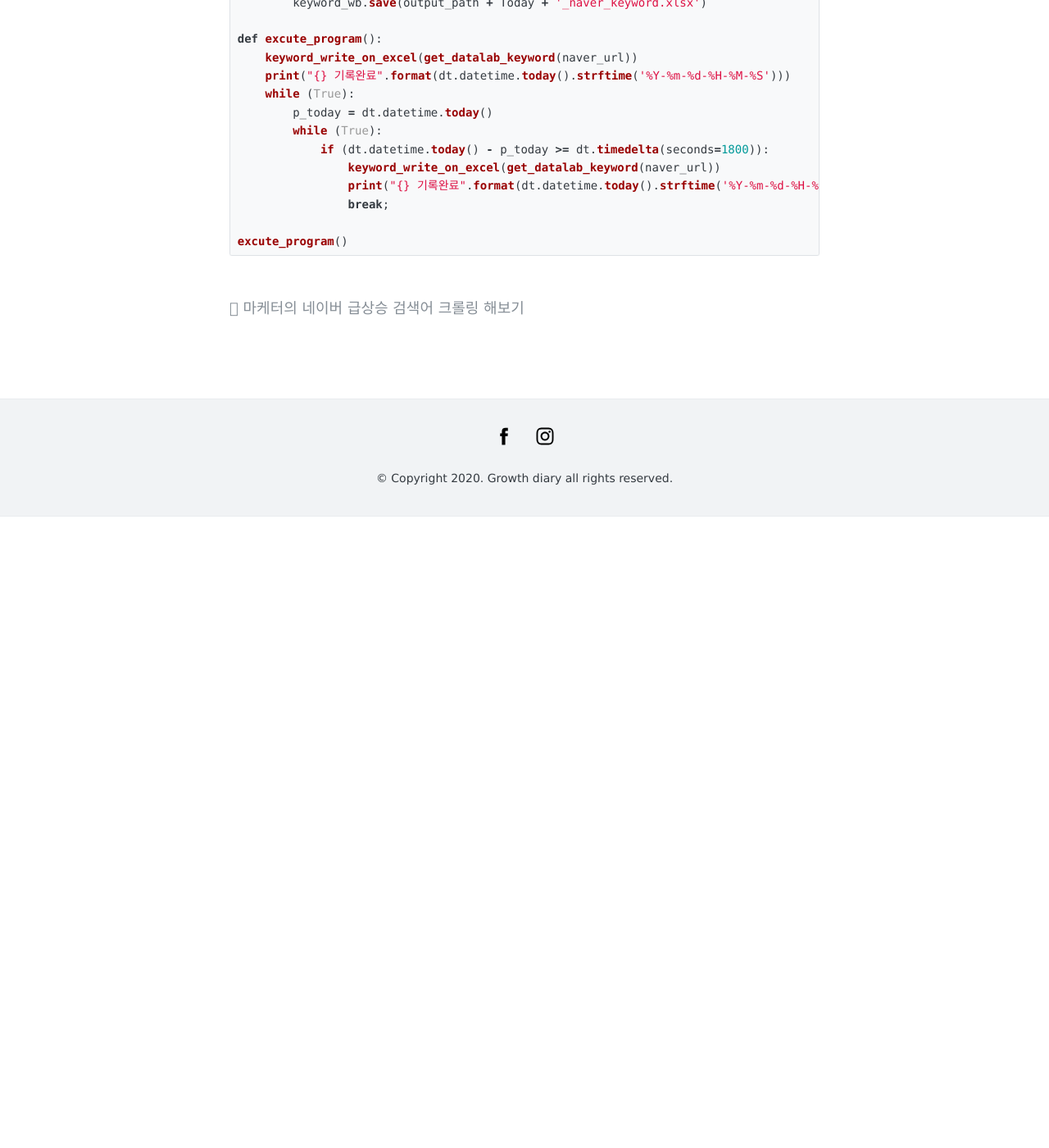
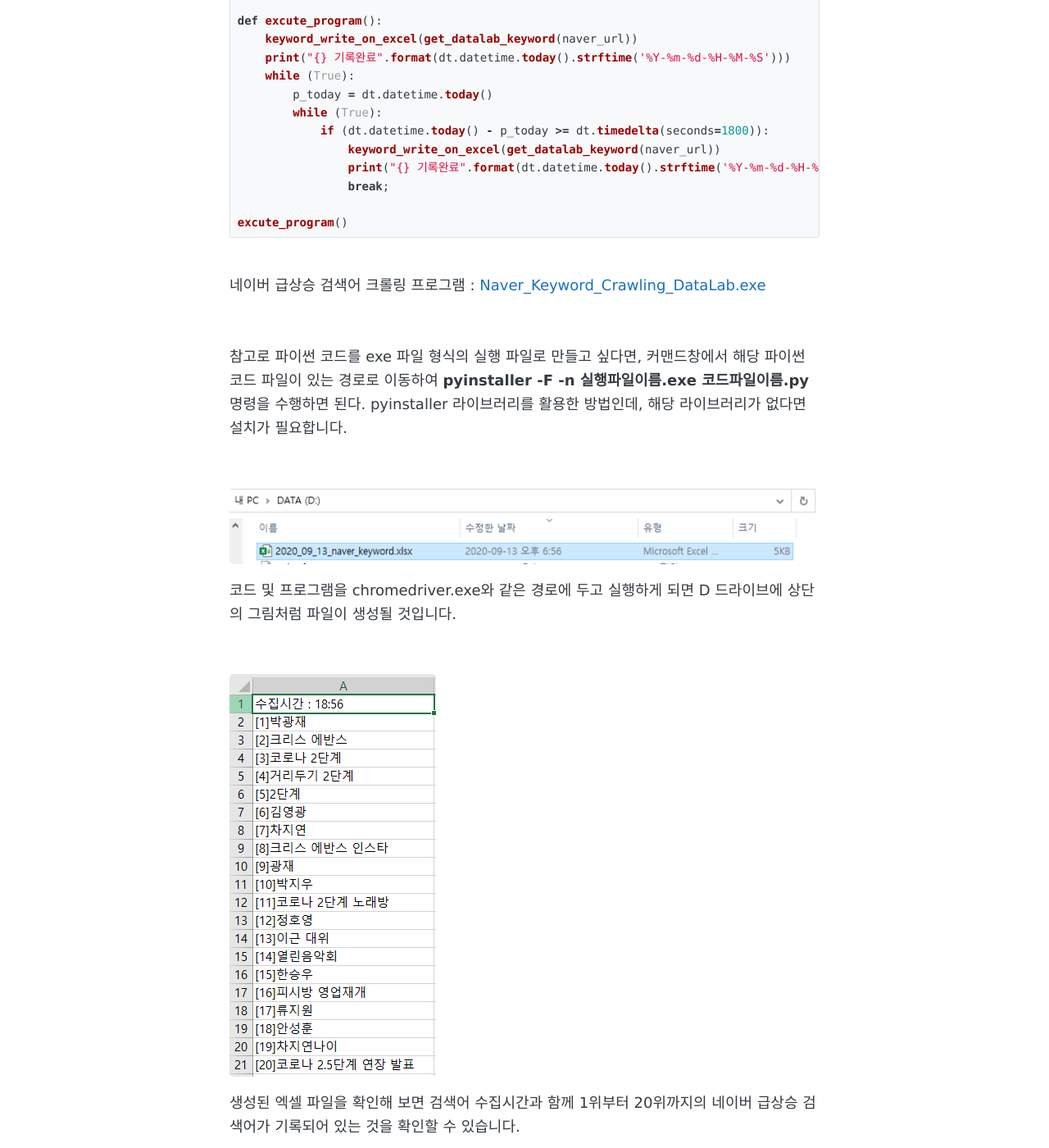
Before and after one commit to sinsa08/growth-hacker.kr, a Jekyll site: the page built from _posts/2020-01-04-마케터의-네이버-급상승-검색어-크롤링-해보기_V2.md, in a window 1280 px wide and 1400 px high, scrolled down 13028 px. Shown: the whole window at 82% size. Built offline with Jekyll 4.4.1, drawn with Linux system fonts in a browser that asks for light colours; before the commit the page ends 13658 px from its top, so only the background shows below that; some of the changed text lies outside the part shown.

Commit message:
Last Change

````diff
--- a/_posts/2020-01-04-마케터의-네이버-급상승-검색어-크롤링-해보기_V2.md
+++ b/_posts/2020-01-04-마케터의-네이버-급상승-검색어-크롤링-해보기_V2.md
@@ -43,11 +43,11 @@
 
 <br>
 
-<h3>Naver DataLab</h3>
+<h2>Naver DataLab</h2>
 
 우선 Naver DataLab은 네이버 메인의 급상승 검색어 정보를 확인할 때, 우측 하단의 버튼을 통해서 접속이 가능합니다.
 
-![Naver2-1](/images/post/Naver2/Naver_DataLab_1.PNG)
+![Naver2-1](/images/post/Naver2/Naver2-1.PNG)
 
 <br>
 
@@ -55,7 +55,7 @@
 
 접속을 하게되면 날짜 와 시간 및 여러가지 상세 옵션에 따른 급상승 검색어를 확인할 수 있는데, 이 페이지에서 1위부터 20위까지의 급상승 검색어를 크롤링하는 프로그램을 만들었습니다.
 
-![Naver2-2](/images/post/Naver2/Naver_DataLab_2.PNG)
+![Naver2-2](/images/post/Naver2/Naver2-2.PNG)
 
 네이버 급상승 검색어 크롤링 프로그램 : <a href="https://drive.google.com/drive/folders/1MVUN7FJcob1gjowcJZHJz8lMbgDqEZZe?usp=sharing" target="blank">Naver_Keyword_Crawling_DataLab.exe</a>
 
@@ -63,7 +63,7 @@
 
 <br>
 
-<h3>Chrome Driver</h3>
+<h2>Chrome Driver</h2>
 
 <br>
 
@@ -71,7 +71,7 @@
 
 우선 자신의 크롬 버전을 확인할 필요가 있습니다. 하단의 이미지처럼 Chrome에 접속하였을 때, 우측 상단에 점 3개(?)를 클릭하게 되면 자신의 Chrome 설정을 확인할 수 있는 버튼이 있습니다.
 
-![Naver2-3](/images/post/Naver2/Chrome_Driver_1.PNG)
+![Naver2-3](/images/post/Naver2/Naver2-3.PNG)
 
 <br>
 
@@ -79,7 +79,7 @@
 
 설정 버튼을 클릭하게 되면 자신의 설정 정보를 확인할 수 있는 창이 뜨게 되는데, 하단의 이미지처럼 왼쪽탭에서 Chrome 정보를 클릭하게 되면 현재 자신의  Chrome 버전을 확인할 수 있습니다.
 
-![Naver2-4](/images/post/Naver2/Chrome_Driver_2.PNG)
+![Naver2-4](/images/post/Naver2/Naver2-4.PNG)
 
 <br>
 
@@ -89,7 +89,7 @@
 
 전 85버전이므로 해당 버전 다운로드 받기를 클릭했습니다.
 
-![Naver2-5](/images/post/Naver2/Chrome_Driver_3.PNG)
+![Naver2-5](/images/post/Naver2/Naver2-5.PNG)
 
 <br>
 
@@ -97,7 +97,7 @@
 
 다운로드 받기를 클릭하게 되면 OS 환경에 따른 압축파일들이 존재하는데, 그 중 자신에게 적합한 파일을 클릭하여 다운 받으시면 됩니다. 전 Window를 사용하고 있으므로 win32.zip 파일을 다운 받았습니다.
 
-![Naver2-6](/images/post/Naver2/Chrome_Driver_4.PNG)
+![Naver2-6](/images/post/Naver2/Naver2-6.PNG)
 
 <br>
 
@@ -105,7 +105,7 @@
 
 다운 받은 파일을 압축 풀게되면 **chromedriver.exe** 파일이 있는 것을 확인하실 수 있을텐데, 이 Chrome Driver 실행 파일을 네이버 급상승 검색어 크롤링 프로그램과 동일한 공간 및 폴더에 두시면 됩니다.
 
-![Naver2-7](/images/post/Naver2/Chrome_Driver_5.PNG)
+![Naver2-7](/images/post/Naver2/Naver2-7.PNG)
 
 그럼 이제 네이버 급상승 검색어 프로그램에 관해서 살펴보겠습니다.
 
@@ -255,7 +255,7 @@
 
 다만, DataLab에 접속하게 되면 항상 하단의 이미지와 동일한 상세 옵션과 전체 연령 기준으로 접속하게 됩니다. 따라서 이번 크롤링 프로그램은 아래와 같이 정해진 옵션과 연령을 기준으로 급상승 키워드를 크롤링하게 되는점 참고 부탁드립니다.
 
-![Naver2-8](/images/post/Naver2/Naver_DataLab_3.PNG)
+![Naver2-8](/images/post/Naver2/Naver2-8.PNG)
 
 **(추후에 상세 옵션과 연령대를 지정할 수 있는 기능을 넣을 예정입니다. 아마 V3에서...)**
 
@@ -303,7 +303,7 @@
 
 **#2** 급상승 검색어 정보가 저장되어 있는 파일을 확인했을 때, 첫번째 행에서 값이 비어 있는 열을 찾는 코드입니다. 만약 하단의 이미지처럼 엑셀 파일의 1행B열까지만 데이터가 있다면, 1행C열부터 새롭게 검색어 정보를 입력하게 되는 원리입니다.
 
-![Naver2-9](/images/post/Naver2/Naver_DataLab_4.PNG)
+![Naver2-9](/images/post/Naver2/Naver2-9.PNG)
 
 **#3** 비어 있는 열을 찾았다면 먼저 Rank_Keyword 리스트의 첫번째 데이터인 급상승 검색어의 시점 정보를 입력하게 됩니다.
 
@@ -413,3 +411,25 @@
 
 excute_program()
 ```
+
+<br>네이버 급상승 검색어 크롤링 프로그램 : <a href="https://drive.google.com/drive/folders/1MVUN7FJcob1gjowcJZHJz8lMbgDqEZZe?usp=sharing" target="blank">Naver_Keyword_Crawling_DataLab.exe</a>
+
+<br>
+
+참고로 파이썬 코드를 exe 파일 형식의 실행 파일로 만들고 싶다면, 커맨드창에서 해당 파이썬 코드 파일이 있는 경로로 이동하여 **pyinstaller -F -n 실행파일이름.exe 코드파일이름.py** 명령을 수행하면 된다. pyinstaller 라이브러리를 활용한 방법인데, 해당 라이브러리가 없다면 설치가 필요합니다.
+
+<br>
+
+![Naver2-10](/images/post/Naver2/Naver2-10.PNG)
+
+코드 및 프로그램을 chromedriver.exe와 같은 경로에 두고 실행하게 되면 D 드라이브에 상단의 그림처럼 파일이 생성될 것입니다.
+
+<br>
+
+![Naver2-11](/images/post/Naver2/Naver2-11.PNG)
+
+생성된 엑셀 파일을 확인해 보면 검색어 수집시간과 함께 1위부터 20위까지의 네이버 급상승 검색어가 기록되어 있는 것을 확인할 수 있습니다.
+
+네이버 급상승 검색어 크롤링 및 엑셀 파일에 기록하기 설명을 마치도록 하겠습니다.
+
+다음 포스팅에는 상세옵션과 연령대 설정이 가능한 프로그램을 소개해 드리겠습니다.(V3)
````
Also changed, not shown: other parts of _posts/2020-01-04-마케터의-네이버-급상승-검색어-크롤링-해보기_V2.md (+1 -3 lines), images/post/Naver2/Naver2-1.PNG (renamed from images/post/Naver2/Chrome_Driver_1.PNG), images/post/Naver2/Naver2-10.PNG (added), images/post/Naver2/Naver2-11.PNG (added), images/post/Naver2/Naver2-2.PNG (renamed from images/post/Naver2/Chrome_Driver_2.PNG), images/post/Naver2/Naver2-3.PNG (renamed from images/post/Naver2/Chrome_Driver_3.PNG), images/post/Naver2/Naver2-4.PNG (renamed from images/post/Naver2/Chrome_Driver_4.PNG), images/post/Naver2/Naver2-5.PNG (renamed from images/post/Naver2/Chrome_Driver_5.PNG), images/post/Naver2/Naver2-6.PNG (renamed from images/post/Naver2/Naver_DataLab_1.PNG), images/post/Naver2/Naver2-7.PNG (renamed from images/post/Naver2/Naver_DataLab_2.PNG), images/post/Naver2/Naver2-8.PNG (renamed from images/post/Naver2/Naver_DataLab_3.PNG), images/post/Naver2/Naver2-9.PNG (renamed from images/post/Naver2/Naver_DataLab_4.PNG).
